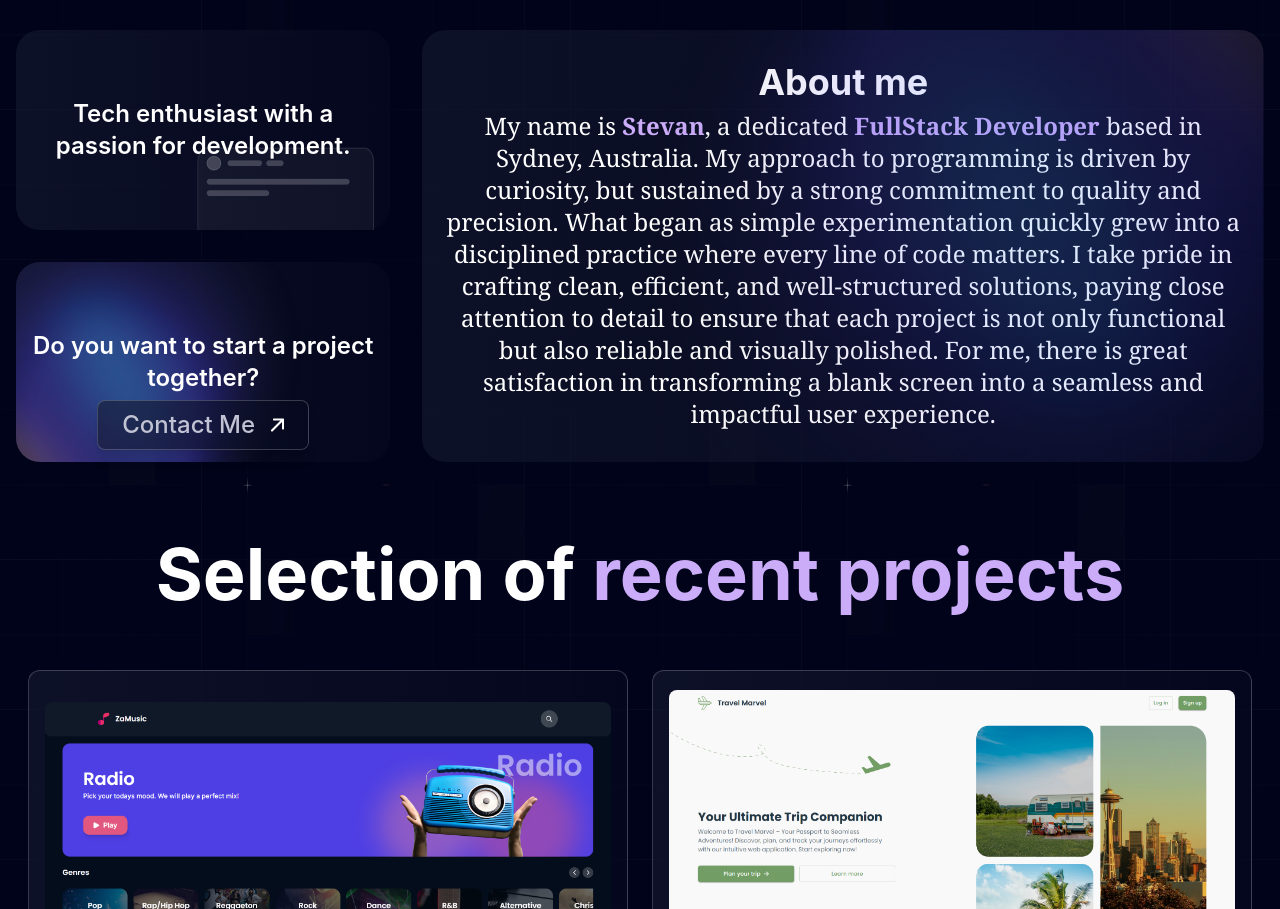
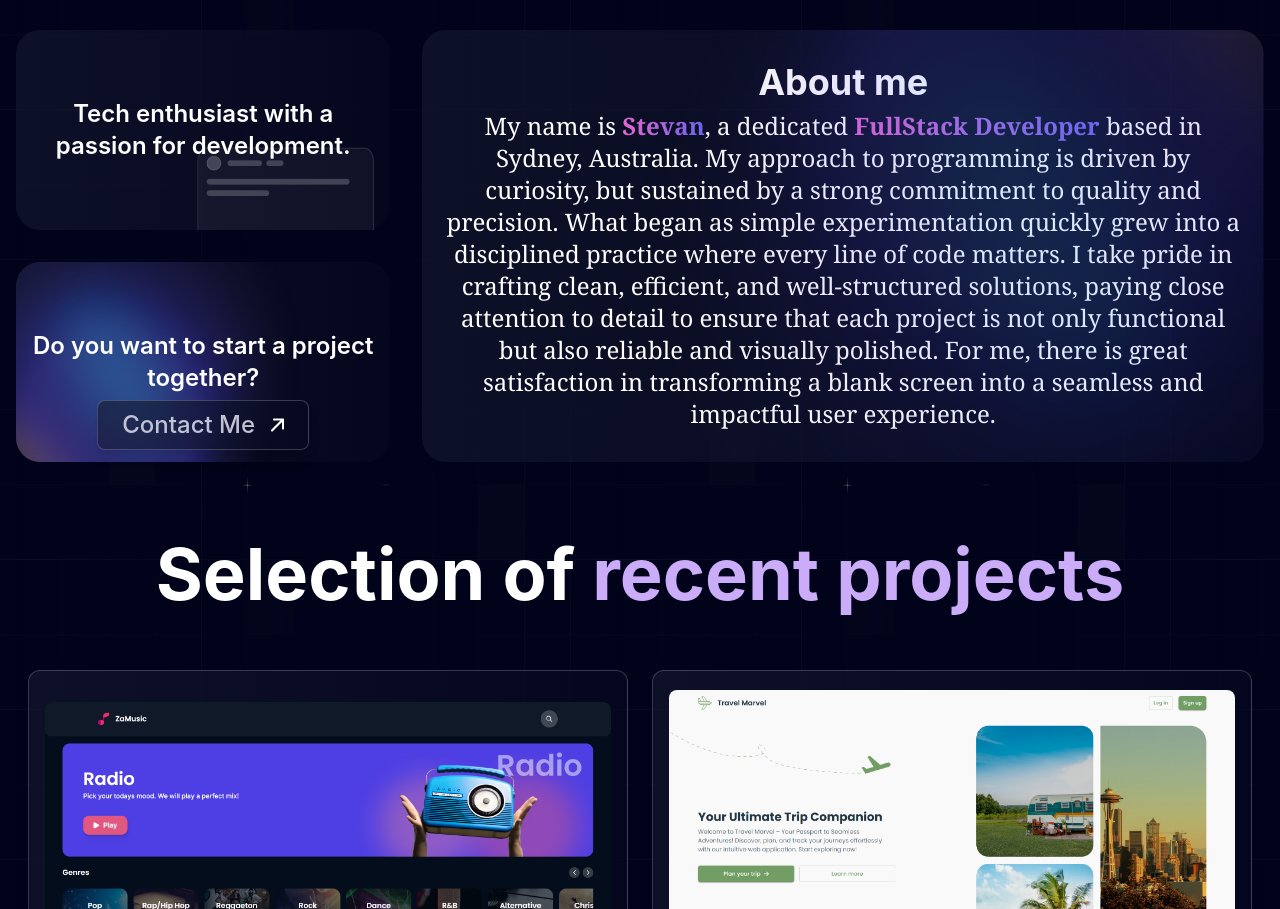
Before and after one commit to Nikolic1992/my-portfolio, a React (Vite) app: page / in a window 1280 px wide. Shown: the part 1390-2299 px from the top of the page. Built offline with nearby package versions, Linux system fonts and the light colour scheme.

Commit message:
update text color to gradient

```diff
--- a/src/components/AboutMe.tsx
+++ b/src/components/AboutMe.tsx
@@ -99,10 +99,9 @@ function AboutMe() {
             />
             <h2 className="text-mainWhite font-bold">About me</h2>
             <h3 className="text-mainWhite text-center font-serif">
-              My name is{" "}
-              <span className="text-lightPurple font-bold">Stevan</span>, a
-              dedicated{" "}
-              <span className="text-lightPurple font-bold">
+              My name is <span className="gradient-text font-bold">Stevan</span>
+              , a dedicated{" "}
+              <span className="gradient-text font-bold">
                 FullStack Developer
               </span>{" "}
               based in Sydney, Australia. My approach to programming is driven
```
